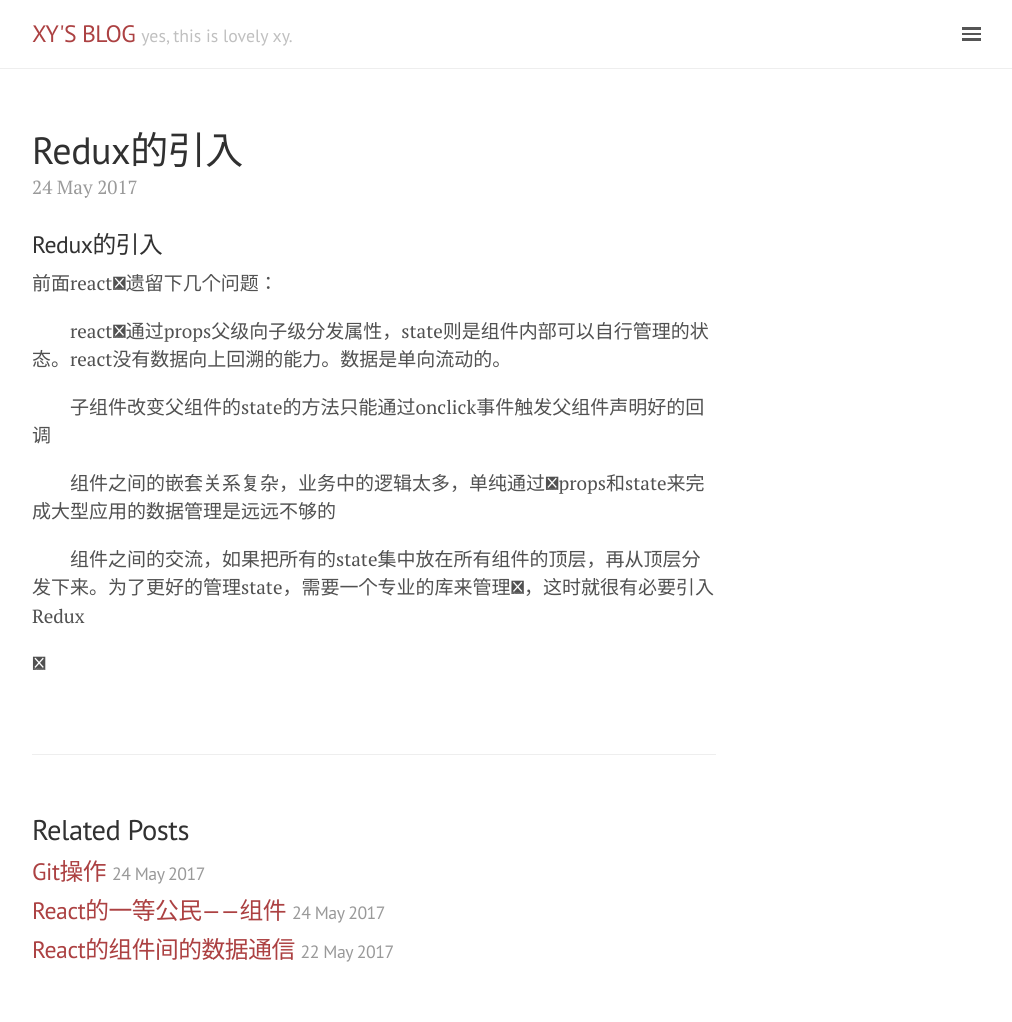
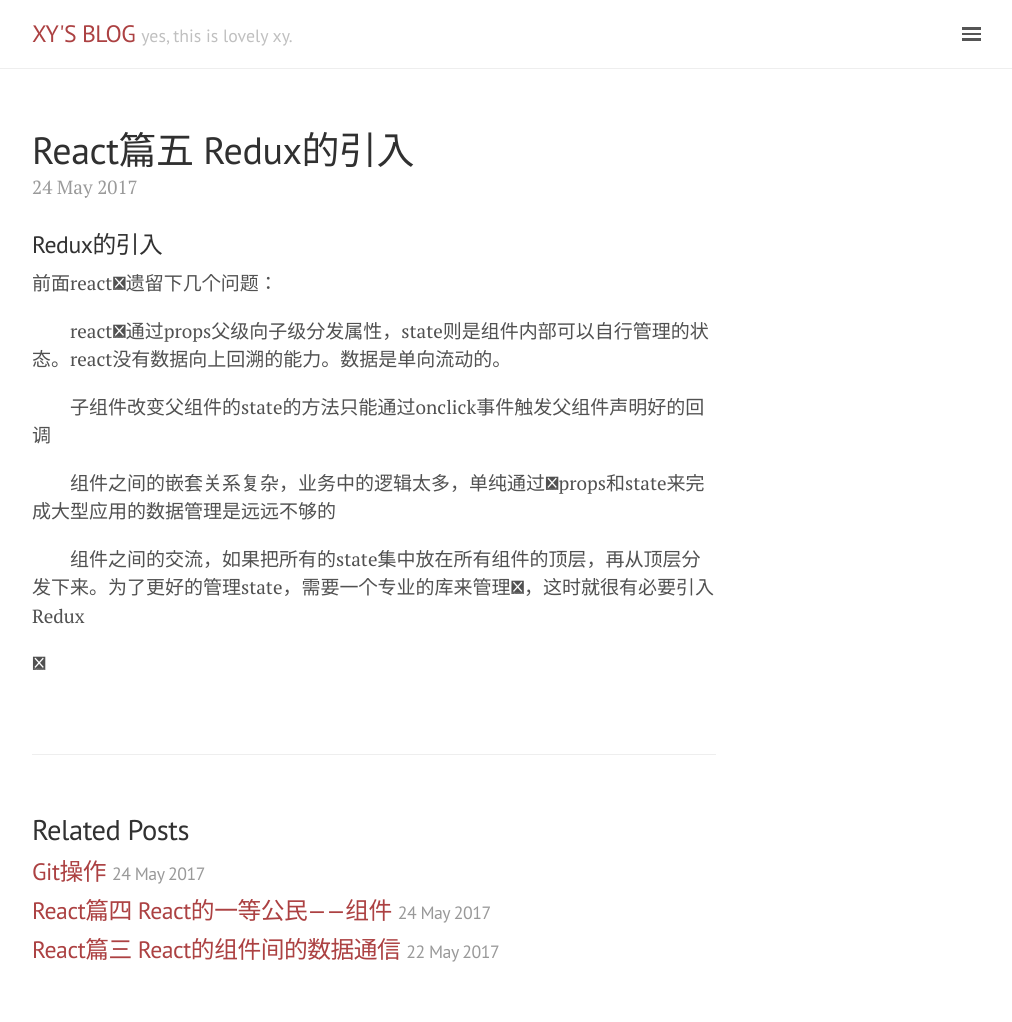
Before and after one commit to monkeyxy/monkeyxy.github.io, a Jekyll site: the page built from _posts/react/2017-05-24-redux的简单引入.markdown, in a window 1280 px wide. Shown: the whole page, without its empty margins (266-1278 px from the left). Built offline with Jekyll 4.4.1, drawn with Linux system fonts in a browser that asks for light colours.

Commit message:
title number

```diff
--- a/_posts/react/2017-05-19-react初识.markdown
+++ b/_posts/react/2017-05-19-react初识.markdown
@@ -1,5 +1,5 @@
 ---
-title: 初识react
+title: React篇一 初识react
 date: '2017-05-19 17:00:00'
 updateAt: '2017-5-20 11:00:00'
 categories: [
--- a/_posts/react/2017-05-20-react的生命周期.markdown
+++ b/_posts/react/2017-05-20-react的生命周期.markdown
@@ -1,5 +1,5 @@
 ---
-title: React的生命周期
+title: React篇二 React的生命周期
 date: '2017-05-20 12:00:00'
 updateAt: '2017-5-22 15:00:00'
 categories: [
--- a/_posts/react/2017-05-22-react组件间的数据通信.markdown
+++ b/_posts/react/2017-05-22-react组件间的数据通信.markdown
@@ -1,5 +1,5 @@
 ---
-title: React的组件间的数据通信
+title: React篇三 React的组件间的数据通信
 date: '2017-05-22 17:00:00'
 updateAt: '2017-5-24 13:00:00'
 categories: [
--- a/_posts/react/2017-05-24-redux的简单引入.markdown
+++ b/_posts/react/2017-05-24-redux的简单引入.markdown
@@ -1,5 +1,5 @@
 ---
-title: Redux的引入
+title: React篇五 Redux的引入
 date: '2017-05-24 17:23:00'
 categories: [
 front
--- a/_posts/react/2017-05-24-what is 组件.markdown
+++ b/_posts/react/2017-05-24-what is 组件.markdown
@@ -1,5 +1,5 @@
 ---
-title: React的一等公民——组件
+title: React篇四 React的一等公民——组件
 date: '2017-05-24 13:49:00'
 categories: [
 front
```
